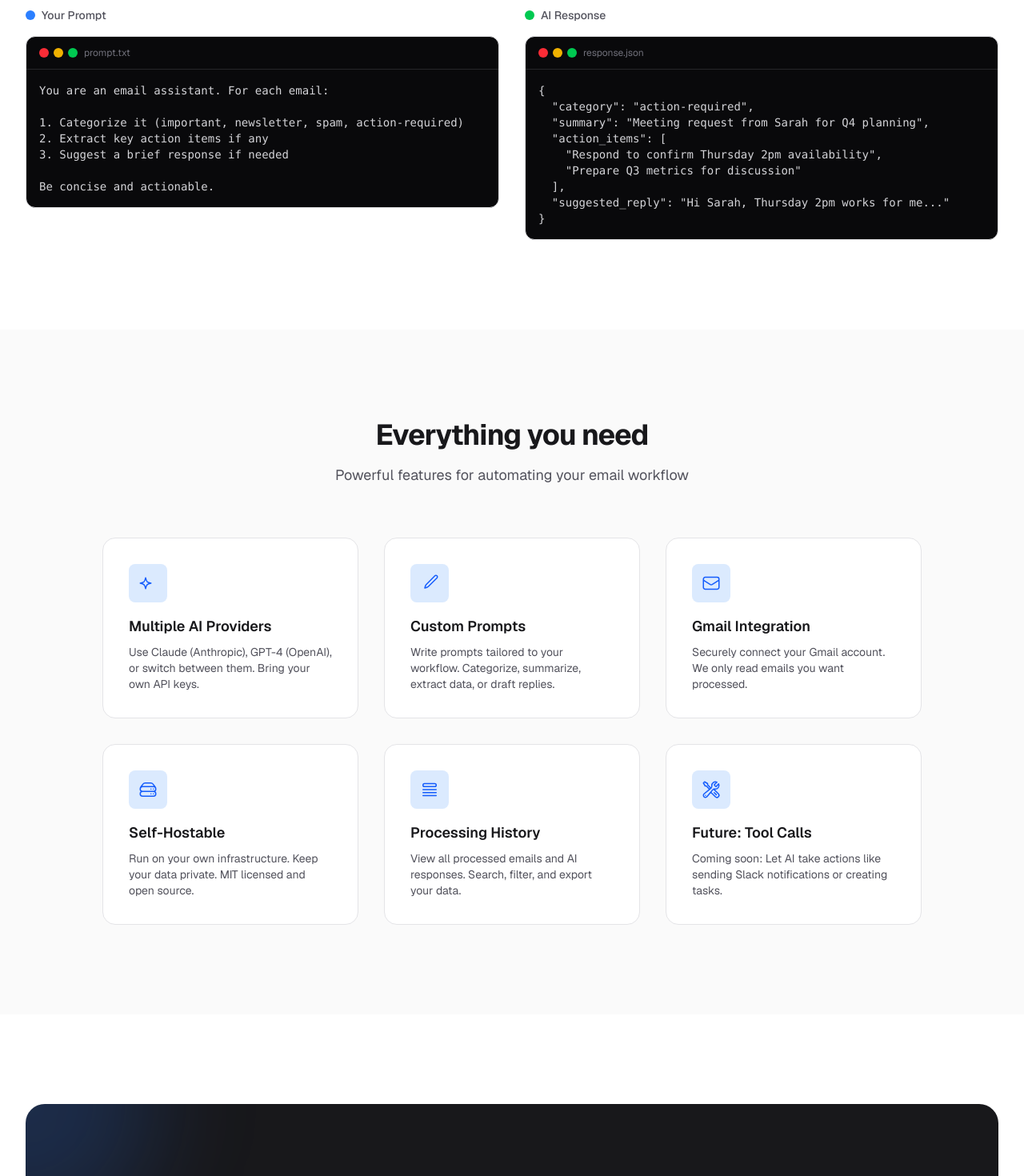
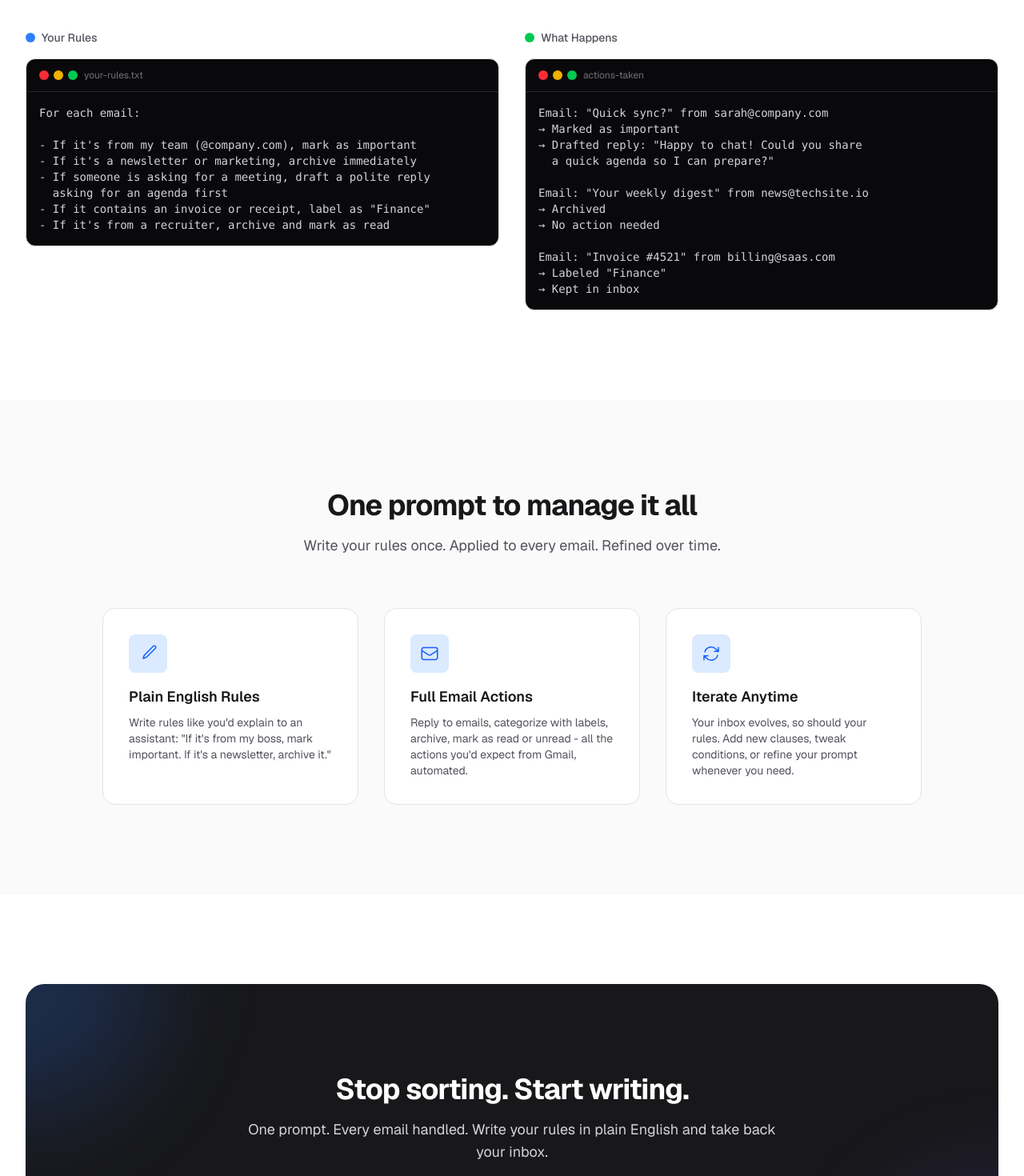
Before and after one commit to pretzelai/email-use, a Next.js app: page / in a window 1280 px wide. Shown: the part 860-2330 px from the top of the page at 80% size. Built offline with nearby package versions, Linux system fonts and the light colour scheme.

Commit message:
Landing copy changes

```diff
--- a/components/landing/code-example.tsx
+++ b/components/landing/code-example.tsx
@@ -1,31 +1,36 @@
 export function CodeExample() {
-  const promptExample = `You are an email assistant. For each email:
+  const promptExample = `For each email:
 
-1. Categorize it (important, newsletter, spam, action-required)
-2. Extract key action items if any
-3. Suggest a brief response if needed
+- If it's from my team (@company.com), mark as important
+- If it's a newsletter or marketing, archive immediately
+- If someone is asking for a meeting, draft a polite reply
+  asking for an agenda first
+- If it contains an invoice or receipt, label as "Finance"
+- If it's from a recruiter, archive and mark as read`;
 
-Be concise and actionable.`;
+  const responseExample = `Email: "Quick sync?" from sarah@company.com
+→ Marked as important
+→ Drafted reply: "Happy to chat! Could you share
+  a quick agenda so I can prepare?"
 
-  const responseExample = `{
-  "category": "action-required",
-  "summary": "Meeting request from Sarah for Q4 planning",
-  "action_items": [
-    "Respond to confirm Thursday 2pm availability",
-    "Prepare Q3 metrics for discussion"
-  ],
-  "suggested_reply": "Hi Sarah, Thursday 2pm works for me..."
-}`;
+Email: "Your weekly digest" from news@techsite.io
+→ Archived
+→ No action needed
+
+Email: "Invoice #4521" from billing@saas.com
+→ Labeled "Finance"
+→ Kept in inbox`;
 
   return (
     <section className="py-20 sm:py-28">
       <div className="mx-auto max-w-7xl px-4 sm:px-6 lg:px-8">
         <div className="mx-auto max-w-2xl text-center">
           <h2 className="text-3xl font-bold tracking-tight text-zinc-900 dark:text-white sm:text-4xl">
-            Write prompts, get results
+            Your rules. Your language.
           </h2>
           <p className="mt-4 text-lg text-zinc-600 dark:text-zinc-400">
-            Define how you want your emails processed. The AI handles the rest.
+            Write conditions in plain English. Add clauses for senders,
+            subjects, content - whatever you need. AI handles the rest.
           </p>
         </div>
 
@@ -34,7 +39,7 @@ Be concise and actionable.`;
             <div className="flex items-center gap-2">
               <div className="h-3 w-3 rounded-full bg-blue-500" />
               <span className="text-sm font-medium text-zinc-600 dark:text-zinc-400">
-                Your Prompt
+                Your Rules
               </span>
             </div>
             <div className="overflow-hidden rounded-xl border border-zinc-200 bg-zinc-950 dark:border-zinc-700">
@@ -44,7 +49,7 @@ Be concise and actionable.`;
                   <div className="h-3 w-3 rounded-full bg-yellow-500" />
                   <div className="h-3 w-3 rounded-full bg-green-500" />
                 </div>
-                <span className="text-xs text-zinc-500">prompt.txt</span>
+                <span className="text-xs text-zinc-500">your-rules.txt</span>
               </div>
               <pre className="overflow-x-auto p-4 text-sm text-zinc-300">
                 <code>{promptExample}</code>
@@ -56,7 +61,7 @@ Be concise and actionable.`;
             <div className="flex items-center gap-2">
               <div className="h-3 w-3 rounded-full bg-green-500" />
               <span className="text-sm font-medium text-zinc-600 dark:text-zinc-400">
-                AI Response
+                What Happens
               </span>
             </div>
             <div className="overflow-hidden rounded-xl border border-zinc-200 bg-zinc-950 dark:border-zinc-700">
@@ -66,7 +71,7 @@ Be concise and actionable.`;
                   <div className="h-3 w-3 rounded-full bg-yellow-500" />
                   <div className="h-3 w-3 rounded-full bg-green-500" />
                 </div>
-                <span className="text-xs text-zinc-500">response.json</span>
+                <span className="text-xs text-zinc-500">actions-taken</span>
               </div>
               <pre className="overflow-x-auto p-4 text-sm text-zinc-300">
                 <code>{responseExample}</code>
--- a/components/landing/cta.tsx
+++ b/components/landing/cta.tsx
@@ -8,11 +8,11 @@ export function CTA() {
         <div className="relative overflow-hidden rounded-3xl bg-zinc-900 px-6 py-20 dark:bg-zinc-800 sm:px-12 sm:py-28">
           <div className="relative mx-auto max-w-2xl text-center">
             <h2 className="text-3xl font-bold tracking-tight text-white sm:text-4xl">
-              Ready to automate your inbox?
+              Stop sorting. Start writing.
             </h2>
             <p className="mt-4 text-lg text-zinc-300">
-              Start processing emails with AI in minutes. No credit card
-              required.
+              One prompt. Every email handled. Write your rules in plain English
+              and take back your inbox.
             </p>
             <div className="mt-10 flex flex-col items-center justify-center gap-4 sm:flex-row">
               <Link href="/sign-up">
--- a/components/landing/features.tsx
+++ b/components/landing/features.tsx
@@ -1,28 +1,8 @@
 const features = [
   {
-    title: "Multiple AI Providers",
+    title: "Plain English Rules",
     description:
-      "Use Claude (Anthropic), GPT-4 (OpenAI), or switch between them. Bring your own API keys.",
-    icon: (
-      <svg
-        className="h-6 w-6"
-        fill="none"
-        viewBox="0 0 24 24"
-        strokeWidth={1.5}
-        stroke="currentColor"
-      >
-        <path
-          strokeLinecap="round"
-          strokeLinejoin="round"
-          d="M9.813 15.904L9 18.75l-.813-2.846a4.5 4.5 0 00-3.09-3.09L2.25 12l2.846-.813a4.5 4.5 0 003.09-3.09L9 5.25l.813 2.846a4.5 4.5 0 003.09 3.09L15.75 12l-2.846.813a4.5 4.5 0 00-3.09 3.09z"
-        />
-      </svg>
-    ),
-  },
-  {
-    title: "Custom Prompts",
-    description:
-      "Write prompts tailored to your workflow. Categorize, summarize, extract data, or draft replies.",
+      "Write rules like you'd explain to an assistant: \"If it's from my boss, mark important. If it's a newsletter, archive it.\"",
     icon: (
       <svg
         className="h-6 w-6"
@@ -40,9 +20,9 @@ const features = [
     ),
   },
   {
-    title: "Gmail Integration",
+    title: "Full Email Actions",
     description:
-      "Securely connect your Gmail account. We only read emails you want processed.",
+      "Reply to emails, categorize with labels, archive, mark as read or unread - all the actions you'd expect from Gmail, automated.",
     icon: (
       <svg
         className="h-6 w-6"
@@ -60,9 +40,9 @@ const features = [
     ),
   },
   {
-    title: "Self-Hostable",
+    title: "Iterate Anytime",
     description:
-      "Run on your own infrastructure. Keep your data private. MIT licensed and open source.",
+      "Your inbox evolves, so should your rules. Add new clauses, tweak conditions, or refine your prompt whenever you need.",
     icon: (
       <svg
         className="h-6 w-6"
@@ -74,47 +54,7 @@ const features = [
         <path
           strokeLinecap="round"
           strokeLinejoin="round"
-          d="M5.25 14.25h13.5m-13.5 0a3 3 0 01-3-3m3 3a3 3 0 100 6h13.5a3 3 0 100-6m-16.5-3a3 3 0 013-3h13.5a3 3 0 013 3m-19.5 0a4.5 4.5 0 01.9-2.7L5.737 5.1a3.375 3.375 0 012.7-1.35h7.126c1.062 0 2.062.5 2.7 1.35l2.587 3.45a4.5 4.5 0 01.9 2.7m0 0a3 3 0 01-3 3m0 3h.008v.008h-.008v-.008zm0-6h.008v.008h-.008v-.008zm-3 6h.008v.008h-.008v-.008zm0-6h.008v.008h-.008v-.008z"
-        />
-      </svg>
-    ),
-  },
-  {
-    title: "Processing History",
-    description:
-      "View all processed emails and AI responses. Search, filter, and export your data.",
-    icon: (
-      <svg
-        className="h-6 w-6"
-        fill="none"
-        viewBox="0 0 24 24"
-        strokeWidth={1.5}
-        stroke="currentColor"
-      >
-        <path
-          strokeLinecap="round"
-          strokeLinejoin="round"
-          d="M3.75 12h16.5m-16.5 3.75h16.5M3.75 19.5h16.5M5.625 4.5h12.75a1.875 1.875 0 010 3.75H5.625a1.875 1.875 0 010-3.75z"
-        />
-      </svg>
-    ),
-  },
-  {
-    title: "Future: Tool Calls",
-    description:
-      "Coming soon: Let AI take actions like sending Slack notifications or creating tasks.",
-    icon: (
-      <svg
-        className="h-6 w-6"
-        fill="none"
-        viewBox="0 0 24 24"
-        strokeWidth={1.5}
-        stroke="currentColor"
-      >
-        <path
-          strokeLinecap="round"
-          strokeLinejoin="round"
-          d="M11.42 15.17L17.25 21A2.652 2.652 0 0021 17.25l-5.877-5.877M11.42 15.17l2.496-3.03c.317-.384.74-.626 1.208-.766M11.42 15.17l-4.655 5.653a2.548 2.548 0 11-3.586-3.586l6.837-5.63m5.108-.233c.55-.164 1.163-.188 1.743-.14a4.5 4.5 0 004.486-6.336l-3.276 3.277a3.004 3.004 0 01-2.25-2.25l3.276-3.276a4.5 4.5 0 00-6.336 4.486c.091 1.076-.071 2.264-.904 2.95l-.102.085m-1.745 1.437L5.909 7.5H4.5L2.25 3.75l1.5-1.5L7.5 4.5v1.409l4.26 4.26m-1.745 1.437l1.745-1.437m6.615 8.206L15.75 15.75M4.867 19.125h.008v.008h-.008v-.008z"
+          d="M16.023 9.348h4.992v-.001M2.985 19.644v-4.992m0 0h4.992m-4.993 0l3.181 3.183a8.25 8.25 0 0013.803-3.7M4.031 9.865a8.25 8.25 0 0113.803-3.7l3.181 3.182m0-4.991v4.99"
         />
       </svg>
     ),
@@ -127,10 +67,10 @@ export function Features() {
       <div className="mx-auto max-w-7xl px-4 sm:px-6 lg:px-8">
         <div className="mx-auto max-w-2xl text-center">
           <h2 className="text-3xl font-bold tracking-tight text-zinc-900 dark:text-white sm:text-4xl">
-            Everything you need
+            One prompt to manage it all
           </h2>
           <p className="mt-4 text-lg text-zinc-600 dark:text-zinc-400">
-            Powerful features for automating your email workflow
+            Write your rules once. Applied to every email. Refined over time.
           </p>
         </div>
 
--- a/components/landing/hero.tsx
+++ b/components/landing/hero.tsx
@@ -7,15 +7,15 @@ export function Hero() {
       <div className="mx-auto max-w-7xl px-4 sm:px-6 lg:px-8">
         <div className="mx-auto max-w-3xl text-center">
           <h1 className="text-4xl font-bold tracking-tight text-zinc-900 dark:text-white sm:text-6xl">
-            Process emails with{" "}
+            Manage your inbox with{" "}
             <span className="bg-gradient-to-r from-blue-600 to-violet-600 bg-clip-text text-transparent">
-              AI prompts
+              plain English
             </span>
           </h1>
           <p className="mt-6 text-lg leading-8 text-zinc-600 dark:text-zinc-400">
-            Connect your Gmail, write custom prompts, and let AI process your
-            emails automatically. Use Claude, GPT-4, or any model you prefer.
-            Open source and self-hostable.
+            Write one prompt to rule all your emails. Categorize, archive,
+            reply, and more - automatically applied to every email that arrives.
+            Iterate your rules anytime. Test before deploying.
           </p>
           <div className="mt-10 flex flex-col items-center justify-center gap-4 sm:flex-row">
             <Link href="/sign-up">
```
